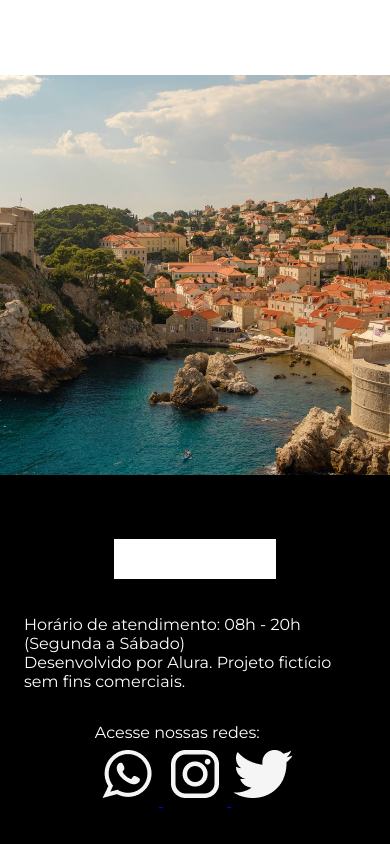
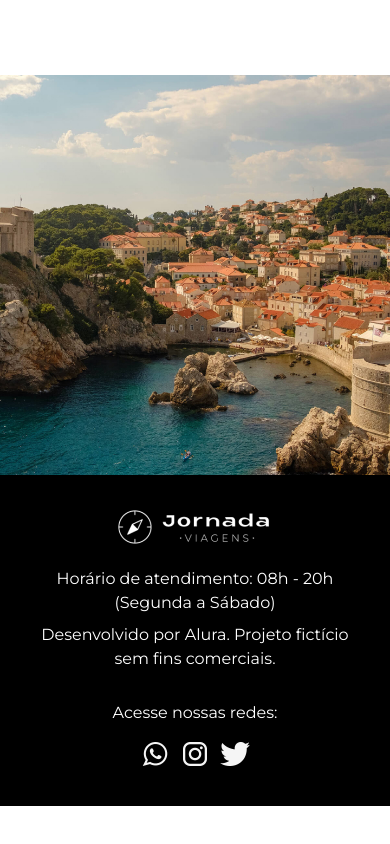
Before and after one commit to GabrielCagliariLuz/jornada-viagens, a plain HTML site: page index.html in a window 390 px wide. Shown: the part 7076-7920 px from the top of the page. After the commit the page ends 7882 px from the top, so only its background shows below. Drawn offline with Linux system fonts and the light colour scheme.

Commit message:
Termina footer mobile

```diff
--- a/css/footer.css
+++ b/css/footer.css
@@ -1,11 +1,10 @@
 .main-footer {
     background-color: var(--background-tertiary-color);
     color: var(--text-secundary-color);
-    padding: 64px 24px;
+    padding: 32px 24px;
     display: flex;
     flex-direction: column;
     align-items: center;
-    gap: 32px;
 }
 
 .pre-footer {
@@ -20,7 +19,45 @@
     height: 400px;
 }
 
+.main-footer .footer-logo {
+    margin-bottom: 16px;
+}
+
+.main-footer .footer-text {
+    margin-bottom: 32px;
+}
+
 .footer-logo img{
     width: 162px;
     height: 40px;
 }
+
+.main-footer .footer-text {
+    display: flex;
+    flex-direction: column;
+    gap: 8px;
+    text-align: center;
+}
+
+.main-footer .footer-text p{
+   font-size: 16px;
+   line-height: 24px;
+   margin: 0;
+}
+
+.main-footer .footer-social {
+    display: flex;
+    flex-direction: column;
+    align-items: center;
+    gap: 16px;
+}
+
+.main-footer .social-icons {
+    display: flex;
+    gap: 8px;
+}
+
+.main-footer .social-icons img {
+    width: 32px;
+    height: 32px;
+}
--- a/index.html
+++ b/index.html
@@ -272,7 +272,7 @@
 
     <footer class="main-footer">
         <div class="footer-logo">
-          <img src="img/footer-logo.jpg" alt="logo jornada viagens customizado">
+          <img src="img/footer-logo.png" alt="logo jornada viagens customizado">
         </div>
 
         <div class="footer-text">
```
Also changed, not shown: img/footer-logo.jpg (deleted), img/footer-logo.png (added).
